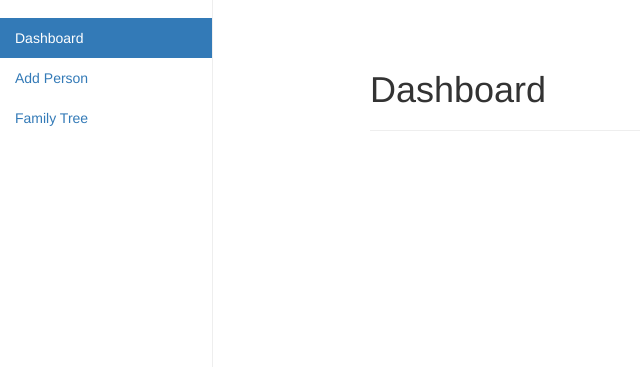
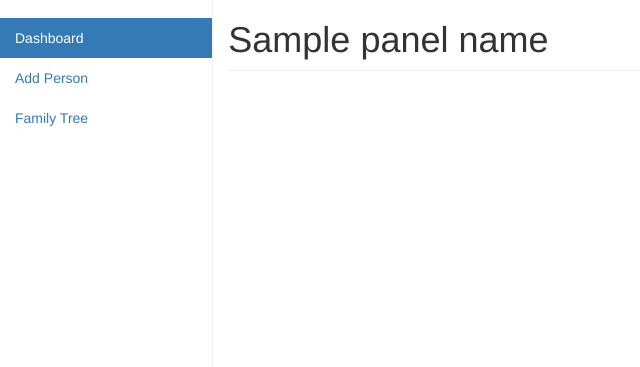
Before and after one commit to imndaiga/historia, a Flask app: template app/templates/user/dashboard.html in a window 1280 px wide. Shown: the part 53-420 px from the top of the page, without its empty margins (0-640 px from the left). Run offline with Flask 2, Linux system fonts and the light colour scheme; the template is opened without the code that fills it: most values are stand-ins (such as "Sample title", 1, 10 or a date in 2020); parts of the project's set-up code (start-up, migrations or seed data) failed here and were passed over; some libraries are stand-ins or nearby versions.

Commit message:
render dash panel name, responsive dash panel content

```diff
--- a/app/static/css/dashboard.css
+++ b/app/static/css/dashboard.css
@@ -1,3 +1,13 @@
+/*
+* Typography
+*/
+
+h1 {
+  margin-bottom: 20px;
+  padding-bottom: 10px;
+  border-bottom: 1px solid #eee;
+}
+
 /*
  * Sidebar
  */
@@ -37,11 +47,9 @@
 }
 
 /*
-* Main
+* Dash main content
 */
 
-.main {
-  padding-top: 50px;
-  padding-left: 50px;
-  max-width: 700px;
+.dash_main_content {
+  max-width: 900px;
 }
--- a/app/templates/user/dashboard.html
+++ b/app/templates/user/dashboard.html
@@ -31,12 +31,13 @@
 					<li class="nav-item"><a class="nav-link" href="#">Family Tree</a></li>
 				</ul>
 			</div>
-			<div class="col-xs-9 col-sm-7 col-md-8 col-sm-offset-3 col-md-offset-3 main">
-				{% block main_content %}
-					<h1> Dashboard </h1>
-					<hr>
-				{% endblock %}
-			</div>
+			<main class="col-sm-9 col-md-10 col-sm-offset-3 col-md-offset-2">
+			<h1>{{ panel_name }}</h1>
+				<section class="dash_main_content center-block">
+					{% block main_content %}
+					{% endblock %}
+				</section>
+			</main>
 		</div>
 	</div>
 {% endblock %}
```
